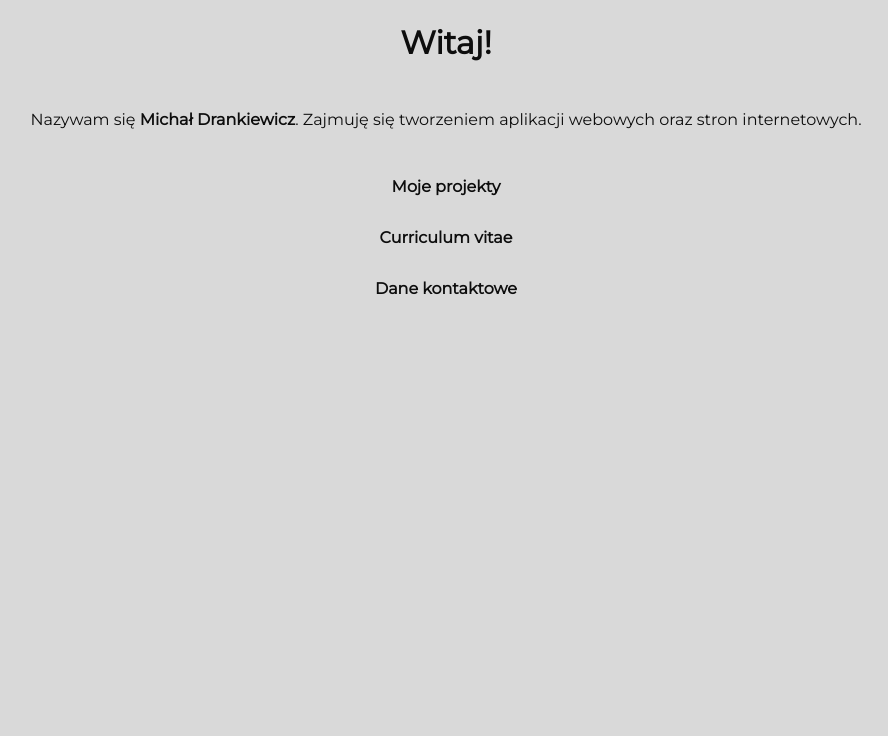
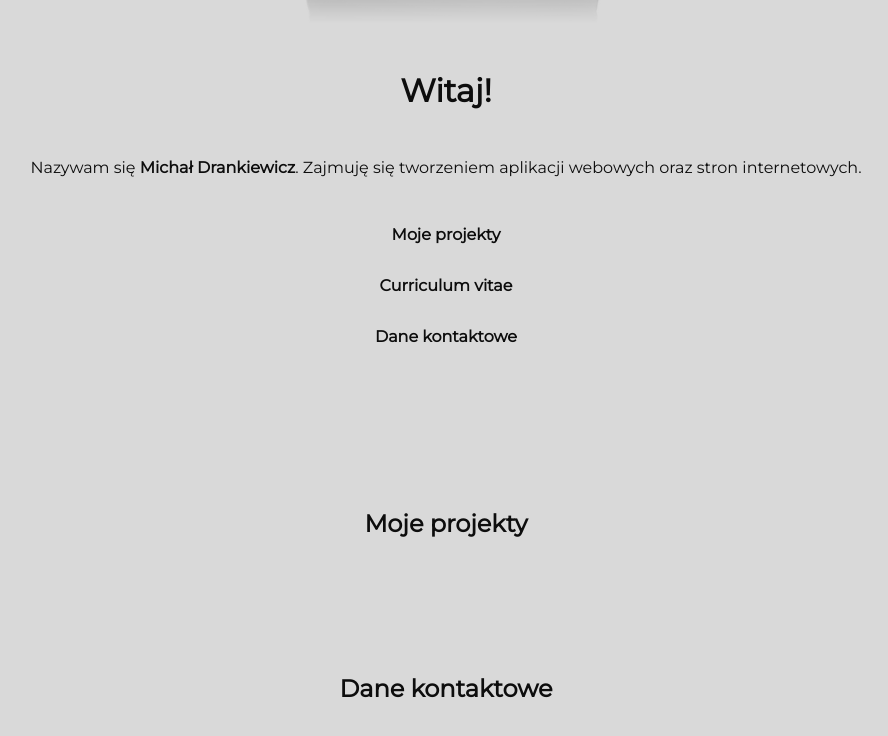
Before and after one commit to miszad89/portfolio, a Gatsby site: page / in a window 1280 px wide. Shown: the part 804-1540 px from the top of the page, without its empty margins (194-1082 px from the left). Before the commit the page ends 1230 px from the top, so only its background shows below. Built offline with nearby package versions, Linux system fonts and the light colour scheme; Gatsby itself is replaced by a stand-in of ours.

Commit message:
Add projects and contact components, change margins in section component.

```diff
--- /dev/null
+++ b/src/components/contact.js
@@ -0,0 +1,7 @@
+import React from "react"
+
+const Contact = () => (
+    <h2>Dane kontaktowe</h2>
+)
+
+export default Contact
--- /dev/null
+++ b/src/components/projects.js
@@ -0,0 +1,7 @@
+import React from "react"
+
+const Projects = () => (
+    <h2>Moje projekty</h2>
+)
+
+export default Projects
--- a/src/components/section.js
+++ b/src/components/section.js
@@ -2,6 +2,7 @@ import React from "react"
 import styled from "styled-components"
 
 const StyledWrapper = styled.div`
+margin: 3rem auto;
 `
 
 const Section = ({ children }) => <StyledWrapper>{children}</StyledWrapper>
--- a/src/pages/index.js
+++ b/src/pages/index.js
@@ -5,6 +5,8 @@ import SEO from "../components/seo"
 import Section from "../components/section"
 import HeroImg from "../components/hero"
 import WelcomeText from "../components/welcome"
+import Projects from "../components/projects"
+import Contact from "../components/contact"
 
 const IndexPage = () => (
   <Layout>
@@ -13,6 +15,12 @@ const IndexPage = () => (
       <HeroImg />
       <WelcomeText />
     </Section>
+    <Section>
+      <Projects />
+    </Section>
+    <Section>
+      <Contact />
+    </Section>
   </Layout>
 )
 
```
